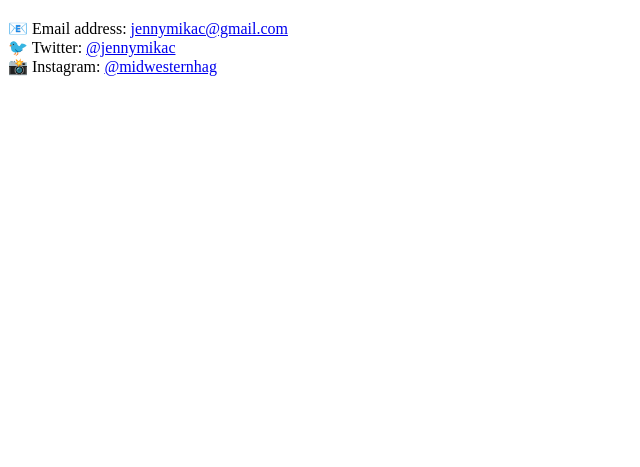
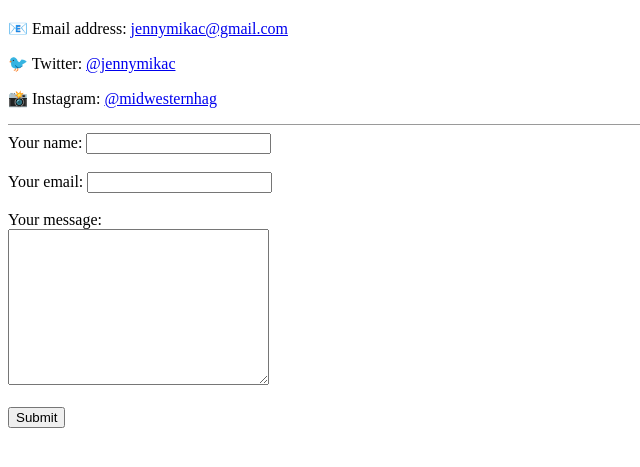
Before and after one commit to maudlinmandrake/cv, a plain HTML site: page contact.html in a window 1280 px wide. Shown: the part 61-528 px from the top of the page, without its empty margins (0-640 px from the left). Drawn offline with Linux system fonts and the light colour scheme.

Commit message:
Updated contacts
- Section 3 of web dev bootcamp: basics of forms
- Updated index
- Updated hobbies page

```diff
--- a/contact.html
+++ b/contact.html
@@ -6,8 +6,20 @@
   </head>
   <body>
     <h1>Let's Chat!</h1>
-    📧 Email address: <a href="mailto:jennymikac@gmail.com">jennymikac@gmail.com</a><br />
-    🐦 Twitter: <a href="http://www.twitter.com/jennymikac">@jennymikac</a><br />
-    📸 Instagram: <a href="http://www.instagram.com/midwesternhag">@midwesternhag</a><br />
+    <p>📧 Email address: <a href="mailto:jennymikac@gmail.com">jennymikac@gmail.com</a></p>
+    <p>🐦 Twitter: <a href="http://www.twitter.com/jennymikac">@jennymikac</a></p>
+    <p>📸 Instagram: <a href="http://www.instagram.com/midwesternhag">@midwesternhag</a></p>
+
+    <hr size="1"/>
+
+    <form class="" action="mailto:jennymikac@gmail.com" method="post" enctype="text/plain">
+      <label>Your name:</label>
+      <input type="text" name="yourName" value=""><br /><br />
+      <label>Your email:</label>
+      <input type="email" name="yourEmail" value=""><br /><br />
+      <label>Your message:</label><br />
+      <textarea name="yourMessage" rows="10" cols="30"></textarea><br /><br />
+      <input type="Submit" name="">
+    </form>
   </body>
 </html>
```
Also changed, not shown: hobbies.html (+8 -0 lines), index.html (+2 -1 lines).
